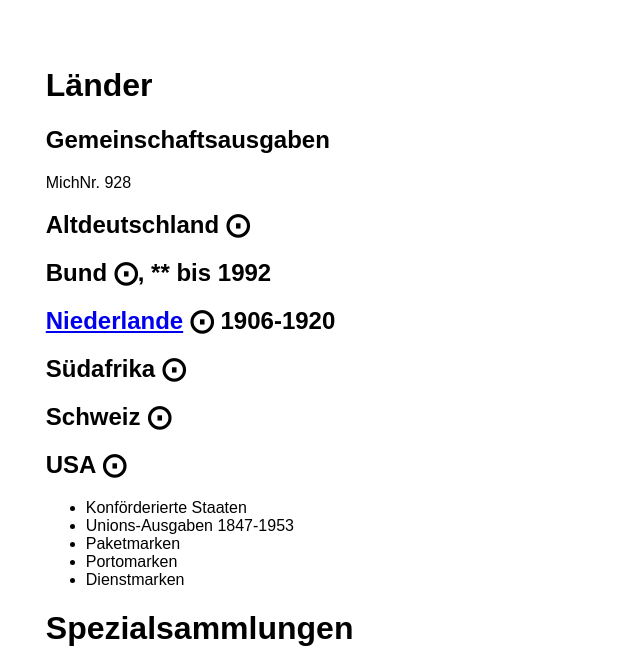
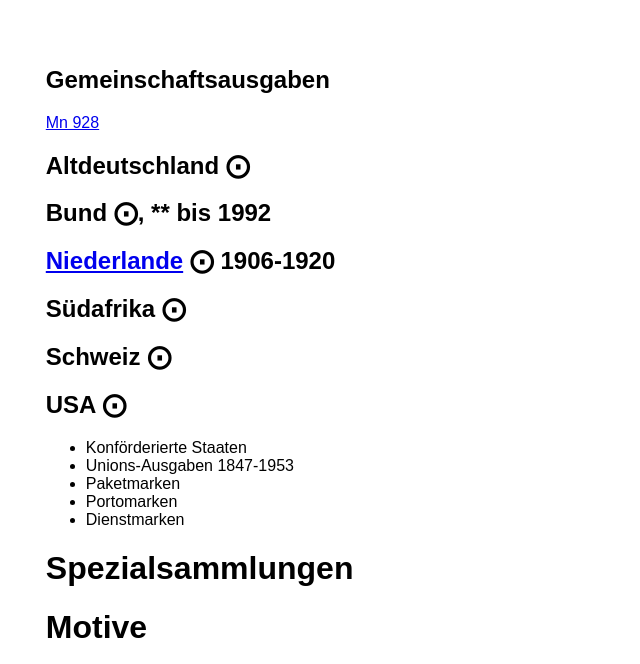
Before and after one commit to WeichselRiver/staticsite, a plain HTML site: page index.html in a window 1280 px wide. Shown: the top 664 px of the page, without its empty margins (0-640 px from the left). Drawn offline with Linux system fonts and the light colour scheme.

Commit message:
Aktualisieren von index.html

```diff
--- a/index.html
+++ b/index.html
@@ -11,10 +11,8 @@
 </head>
 <body>
 
-    <body>
-        <h1>Länder</h1>
          <h2>Gemeinschaftsausgaben</h2>
-         <p>MichNr. 928</p>
+         <a href="Mn928.html">Mn 928</a>
         <h2>Altdeutschland &bigodot;</h2>
         <h2>Bund &bigodot;, ** bis 1992</h2>
         <h2><a href="niederlande.html">Niederlande</a>   &bigodot; 1906-1920</h2>
```
